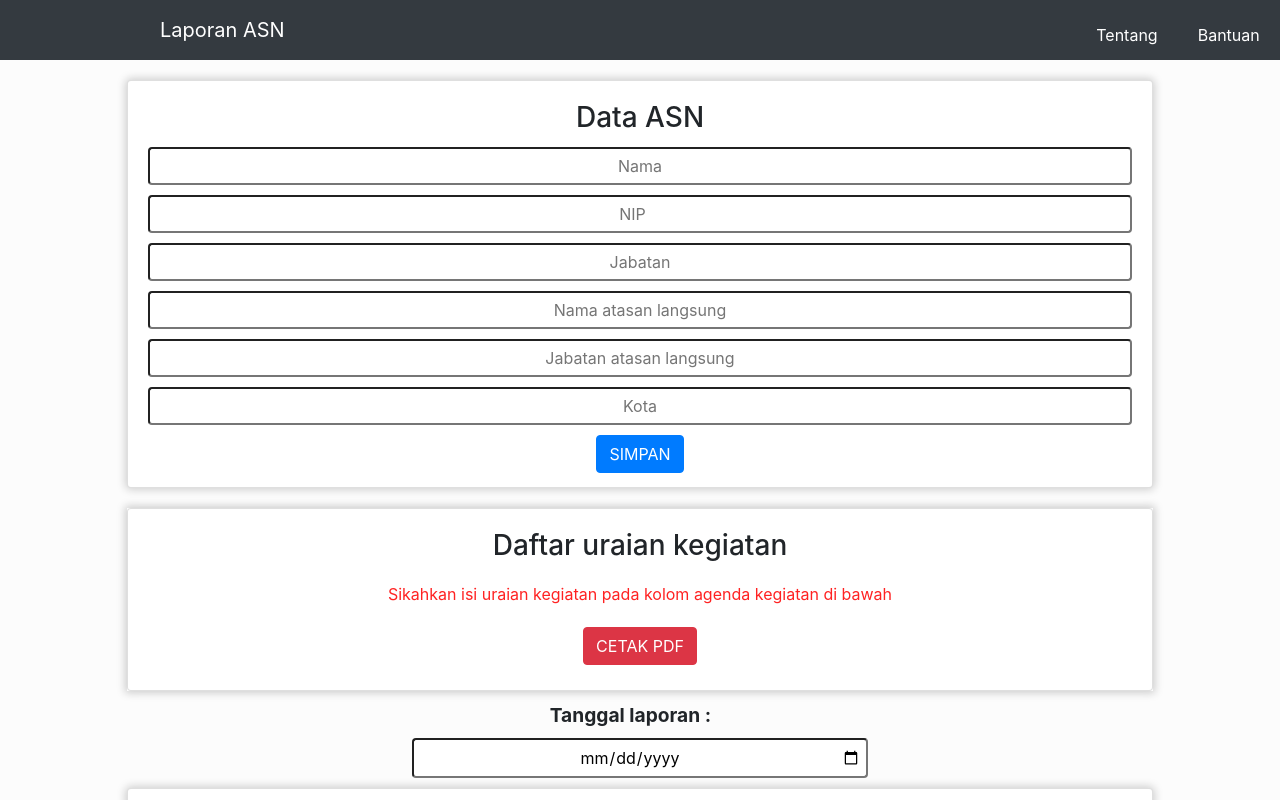
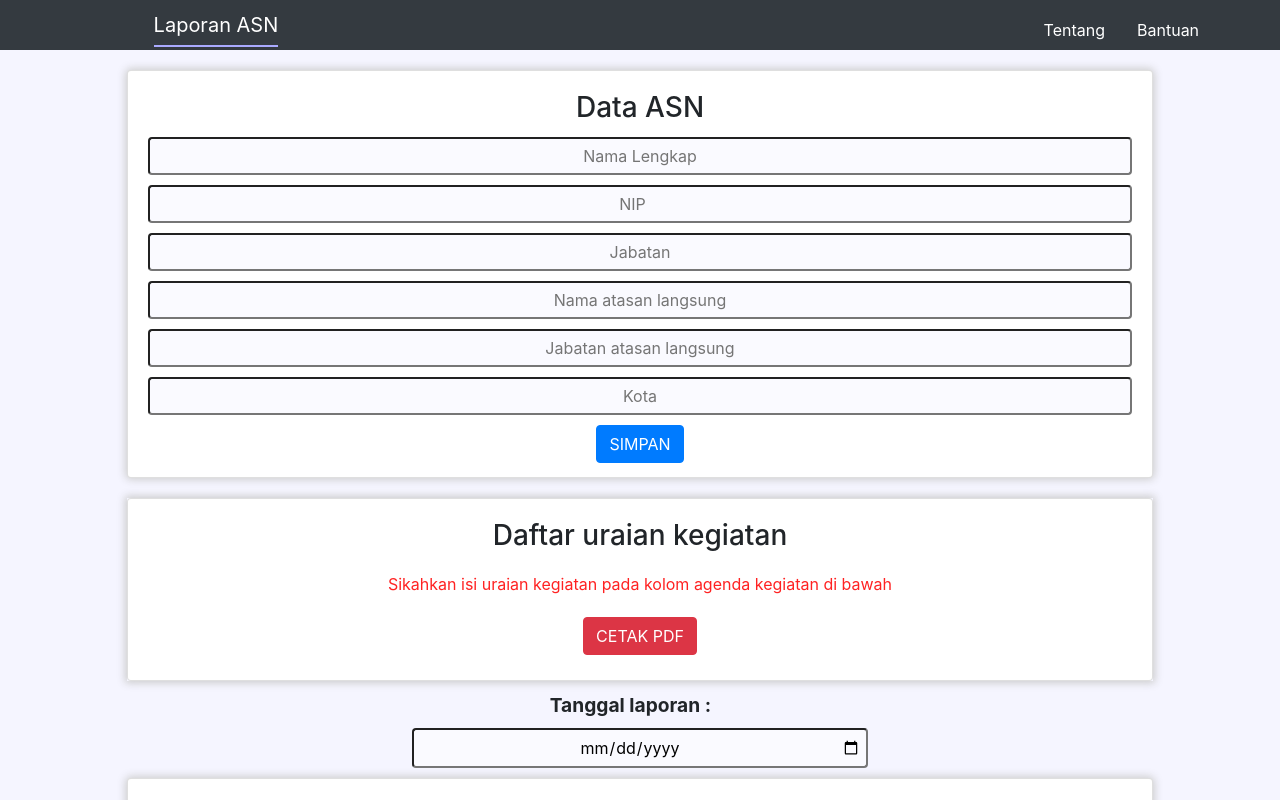
Before and after one commit to ryanadiputraa/laporan-asn, a React (Create React App) app: page / in a window 1280 px wide. Shown: the top 800 px of the page. Built offline with nearby package versions, Linux system fonts and the light colour scheme.

Commit message:
refactoring css

```diff
--- a/src/components/Footer/Footer.js
+++ b/src/components/Footer/Footer.js
@@ -5,9 +5,9 @@ const Footer = () => {
 
   const webUrl = 'https://laporan-pns.netlify.app/';
 
-  return(
+  return (
     <div className="footer mt-5">
-      <h3 className="text-center">Bagikan aplikasi</h3>
+      <h4 className="text-center">Bagikan aplikasi</h4>
       <div className="text-center social-share-links">
         <ul>
           <li><a href={'https://www.facebook.com/sharer/sharer.php?=' + webUrl} className="facebook" target="_blank" rel="noopener noreferrer"><i className="fab fa-facebook-f fa-2x"></i></a></li>
--- a/src/components/PersonalData/PersonalData.js
+++ b/src/components/PersonalData/PersonalData.js
@@ -1,4 +1,4 @@
-import React, {useState} from 'react';
+import React, { useState } from 'react';
 import './PersonalData.css';
 import { Alert, Card, CardTitle, CardBody } from 'reactstrap';
 import { connect } from 'react-redux';
@@ -23,7 +23,7 @@ function PersonalData(props) {
   }
 
   const checkData = () => {
-    if(state.name === '' || state.NIP === '' || state.pos === '' || state.bossName === '' || state.bossPos === '' || state.city === '') {
+    if (state.name === '' || state.NIP === '' || state.pos === '' || state.bossName === '' || state.bossPos === '' || state.city === '') {
       setValid('danger');
       setMessage('Mohon isi data ASN dengan lengkap');
     } else {
@@ -33,25 +33,32 @@ function PersonalData(props) {
     setVisible(true);
   }
 
-  const[valid, setValid] = useState();
+  const [valid, setValid] = useState();
 
-  const[validMessage, setMessage] = useState();
+  const [validMessage, setMessage] = useState();
 
   const [visible, setVisible] = useState(false);
   const onDismiss = () => setVisible(false);
 
-  return(
+  return (
     <Card className="personal-data-container">
       <CardBody>
-        <Alert color={valid} isOpen={visible} toggle={onDismiss}><p className="text-center mb-0">{ validMessage }</p></Alert>
+        <Alert
+          style={{ "transition": ".3s" }}
+          color={valid}
+          isOpen={visible}
+          toggle={onDismiss}><p
+            className="text-center mb-0"
+          >{validMessage}</p>
+        </Alert>
         <CardTitle><h3 className="text-center">Data ASN</h3></CardTitle>
         <form >
-          <input type="text" placeholder="Nama" id="name" onChange={(e) => setData(e) } />
-          <input type="number" placeholder="NIP" id="NIP" onChange={(e) => setData(e) }/>
-          <input type="text" placeholder="Jabatan" id="pos" onChange={(e) => setData(e) }/>
-          <input type="text" placeholder="Nama atasan langsung" id="bossName" onChange={(e) => setData(e) }/>
-          <input type="text" placeholder="Jabatan atasan langsung" id="bossPos" onChange={(e) => setData(e) }/>
-          <input type="text" placeholder="Kota" id="city" onChange={(e) => setData(e) } />
+          <input type="text" placeholder="Nama Lengkap" id="name" onChange={(e) => setData(e)} />
+          <input type="number" placeholder="NIP" id="NIP" onChange={(e) => setData(e)} />
+          <input type="text" placeholder="Jabatan" id="pos" onChange={(e) => setData(e)} />
+          <input type="text" placeholder="Nama atasan langsung" id="bossName" onChange={(e) => setData(e)} />
+          <input type="text" placeholder="Jabatan atasan langsung" id="bossPos" onChange={(e) => setData(e)} />
+          <input type="text" placeholder="Kota" id="city" onChange={(e) => setData(e)} />
           <button className="btn btn-primary" onClick={(e) => {
             e.preventDefault();
             window.scrollTo(0, 0);
--- a/src/containers/App/App.css
+++ b/src/containers/App/App.css
@@ -1,3 +1,13 @@
 .App {
-  background-color: #fcfcfc;
+  background-color: #f5f5ff;
 }
+
+input, textarea {
+  background-color: #fafaff;
+}
+
+
+button:hover {
+  transition: .3s;
+  transform: scale(1.1);
+}
--- a/src/containers/Pages/Home/Home.css
+++ b/src/containers/Pages/Home/Home.css
@@ -1,42 +1,34 @@
 .navbar {
-  padding: 10px 10em;
-}
-.navbar-brand {
-  margin-right: 36em;
-}
-.nav-main {
-  color: #fff;
-}
-.nav-item {
-  color: #fff;
-  margin-right: 20px;
-}
-.nav-main:hover, .nav-item:hover {
-  color: #ddd;
-  text-decoration: none;
+  padding: 5px 12%;
 }
 
-@media screen and (max-width: 1160px) {
-  .navbar-brand {
-    margin-right: 22em;
-  }
+.navbar-brand {
+  margin-right: 70%;
 }
 
-@media screen and (max-width: 880px) {
-  .navbar-brand {
-    margin-right: 16em;
-  }
+.nav-main,
+a.nav-item {
+  text-decoration: none;
+  color: #fff;
+  padding-bottom: 8px;
+}
+
+a.nav-item:first-child {
+  margin-right: 2em;
+}
+
+.nav-main:hover,
+a.nav-item:hover {
+  text-decoration: none;
+  color: #aaf;
+}
+
+.active {
+  border-bottom: 2px solid #aaf;
 }
 
 @media screen and (max-width: 768px) {
-  .navbar {
-    padding: 10px;
-  }
   .navbar-brand {
-    margin-right: 0;
-  }
-  .nav-item {
-    color: #fff;
-    margin-right: 0;
+    margin-right: 0px;
   }
 }
```
Also changed, not shown: src/containers/Pages/Home/Home.js (+24 -19 lines).
